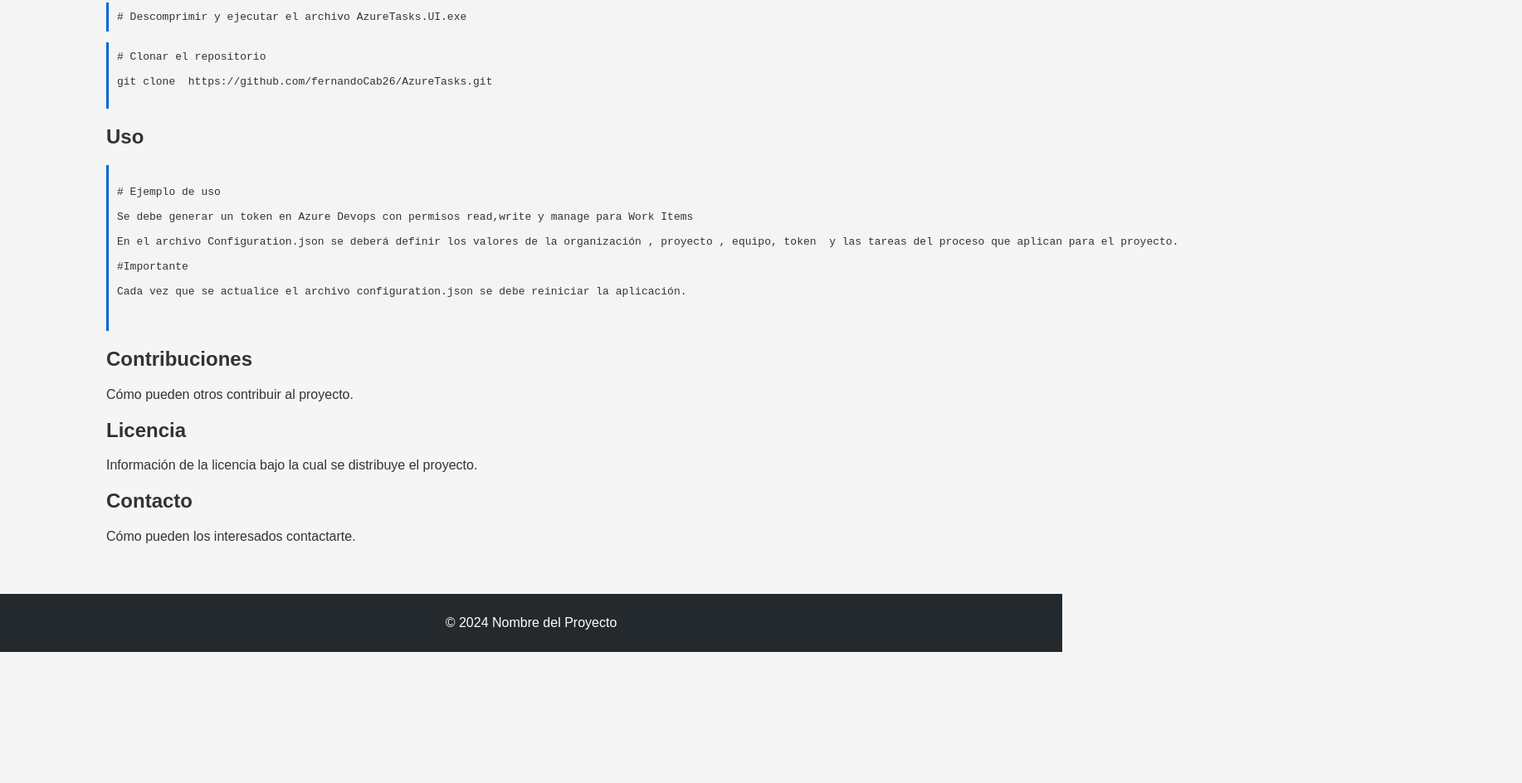
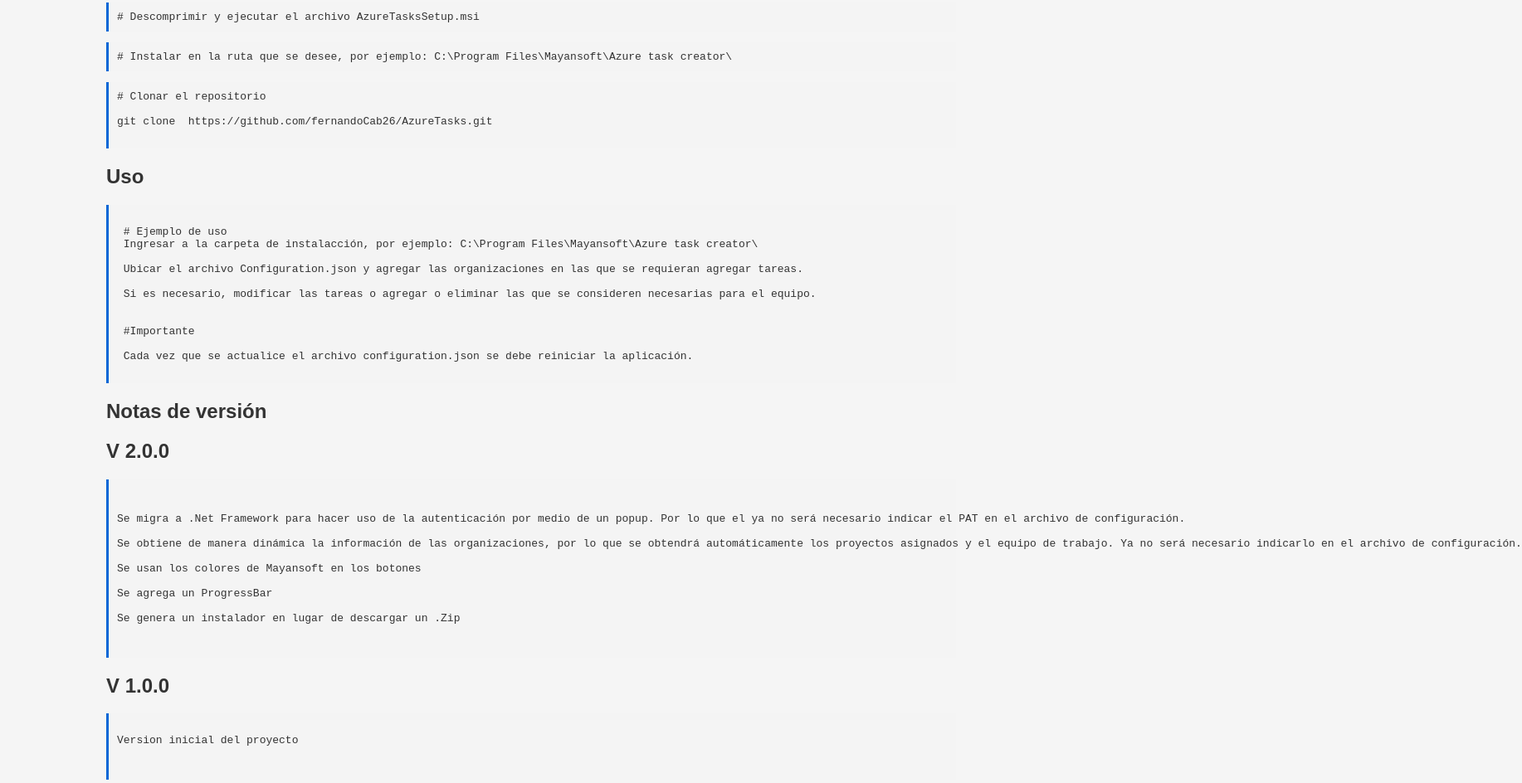
Before and after one commit to fernandoCab26/AzureTasks, a plain HTML site: page index.html in a window 1280 px wide. Shown: the part 359-1303 px from the top of the page at 83% size, 1834 px wide, since content can reach past the window. Before the commit the page ends 1145 px from the top, so only its background shows below. Drawn offline with Linux system fonts and the light colour scheme.

Commit message:
main page

```diff
--- a/index.html
+++ b/index.html
@@ -68,7 +68,8 @@
         <section id="instalacion">
             <h2>Instalación</h2>
             <pre># Descargar el instalador: <a href="https://github.com/fernandoCab26/AzureTasks/blob/master/Installer/Installer.zip">Installer.zip</a></pre>
-            <pre># Descomprimir y ejecutar el archivo AzureTasks.UI.exe</pre>
+            <pre># Descomprimir y ejecutar el archivo AzureTasksSetup.msi</pre>
+            <pre># Instalar en la ruta que se desee, por ejemplo: C:\Program Files\Mayansoft\Azure task creator\</pre>
 
             <pre>
 # Clonar el repositorio
@@ -80,17 +81,44 @@ git clone  https://github.com/fernandoCab26/AzureTasks.git
             <h2>Uso</h2>
             <pre>
             <code>
-# Ejemplo de uso
+ # Ejemplo de uso
+ Ingresar a la carpeta de instalacción, por ejemplo: C:\Program Files\Mayansoft\Azure task creator\
 
-Se debe generar un token en Azure Devops con permisos read,write y manage para Work Items
+ Ubicar el archivo Configuration.json y agregar las organizaciones en las que se requieran agregar tareas.
 
-En el archivo Configuration.json se deberá definir los valores de la organización , proyecto , equipo, token  y las tareas del proceso que aplican para el proyecto.
+ Si es necesario, modificar las tareas o agregar o eliminar las que se consideren necesarias para el equipo.
 
-#Importante
+                    </code>
+ #Importante
 
-Cada vez que se actualice el archivo configuration.json se debe reiniciar la aplicación.
-                </code>
+ Cada vez que se actualice el archivo configuration.json se debe reiniciar la aplicación.
             </pre>
+        </section>
+        <section id="notes">
+            <h2>Notas de versión</h2>
+            <section id="v2">
+                <h2>V 2.0.0</h2>
+                <pre>
+                <code>
+                        <!--# Ejemplo de uso-->
+Se migra a .Net Framework para hacer uso de la autenticación por medio de un popup. Por lo que el ya no será necesario indicar el PAT en el archivo de configuración.
+
+Se obtiene de manera dinámica la información de las organizaciones, por lo que se obtendrá automáticamente los proyectos asignados y el equipo de trabajo. Ya no será necesario indicarlo en el archivo de configuración.
+
+Se usan los colores de Mayansoft en los botones
+
+Se agrega un ProgressBar
+
+Se genera un instalador en lugar de descargar un .Zip
+                    </code>
+            </section>
+            <section id="v1">
+                <h2>V 1.0.0</h2>
+                <pre>
+                <code>
+Version inicial del proyecto
+                    </code>
+            </section>
         </section>
         <section id="contribuciones">
             <h2>Contribuciones</h2>
```
